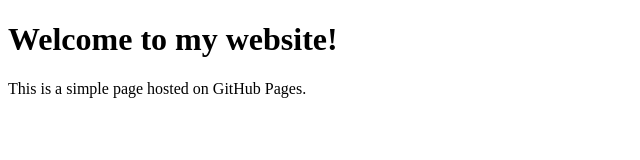
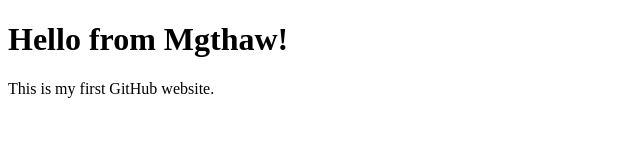
Before and after one commit to Mgthaw/my-website, a plain HTML site: page index.html in a window 1280 px wide. Shown: the whole page, without its empty margins (0-640 px from the left). Drawn offline with Linux system fonts and the light colour scheme.

Commit message:
add index.html

```diff
--- a/index.html
+++ b/index.html
@@ -1,10 +1,10 @@
 <!DOCTYPE html>
 <html>
 <head>
-  <title>My First Website</title>
+  <title>My Website</title>
 </head>
 <body>
-  <h1>Welcome to my website!</h1>
-  <p>This is a simple page hosted on GitHub Pages.</p>
+  <h1>Hello from Mgthaw!</h1>
+  <p>This is my first GitHub website.</p>
 </body>
 </html>
```
